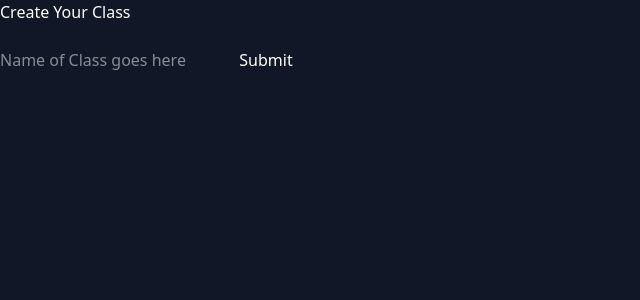
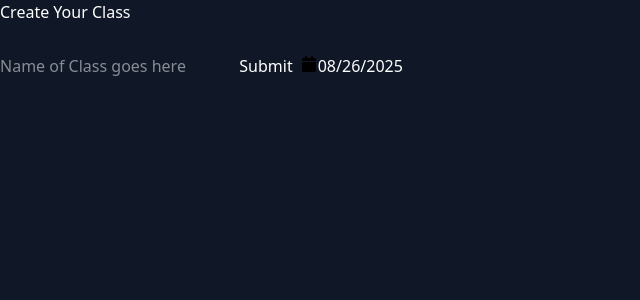
Before and after one commit to PaytonORogers/myAttendanceScanner, a React (Vite) app in the folder ui/: page /create in a window 1280 px wide. Shown: the top 300 px of the page, without its empty margins (0-640 px from the left). Built offline with nearby package versions, Linux system fonts and the light colour scheme.

Commit message:
added a calendar, waiting to get connection to api

```diff
--- a/ui/package.json
+++ b/ui/package.json
@@ -13,6 +13,7 @@
     "@tailwindcss/vite": "^4.1.12",
     "dotenv": "^17.2.1",
     "react": "^19.1.1",
+    "react-datepicker": "^8.7.0",
     "react-dom": "^19.1.1",
     "react-router-dom": "^7.8.2",
     "tailwindcss": "^4.1.12"
--- a/ui/src/ClassCreate.jsx
+++ b/ui/src/ClassCreate.jsx
@@ -1,26 +1,18 @@
 import React, { useState } from 'react';
 import { useNavigate } from 'react-router-dom';
-
-
 import ClassInfo from './ClassInfo'
-
-
-
+import DatePicker from 'react-datepicker';
+import 'react-datepicker/dist/react-datepicker.css';
 
 function ClassCreate() {
     const navigate = useNavigate();
     const [className, setClassName] = useState('');
-
+    const [selectedDate, setSelectedDate] = useState(new Date());
 
 
     async function handleClick(className) {
-        console.log(className)
-
-        var newClass = `/${className}`
-
-        console.log(newClass)
+        const newClass = `/${className}`;
         await navigate(newClass)
-
         return (
             <>
                 <Route path={newClass} element={<ClassInfo />} />
@@ -28,21 +20,31 @@ function ClassCreate() {
         )
     };
 
-
-
     return (
         <>
             <h1>Create Your Class</h1>
             <br />
             <div>
                 <span>
-                    <input type='text' id='NameOfClass' name='NameofClass' placeholder="Name of Class goes here"
+                    <input type='text'
+                        id='NameOfClass'
+                        name='NameofClass'
+                        placeholder="Name of Class goes here"
                         onInput={(e) => {
                             setClassName(e.target.value)
-                            console.log(className)
                         }}
                     /> &nbsp;
-                    <button type="button" onClick={handleClick}>Submit</button>
+
+                    <button type="button" onClick={handleClick}>
+                        Submit
+                    </button>
+
+                    <DatePicker
+                        showIcon
+                        selected={selectedDate}
+                        onChange={(date) => setSelectedDate(date)}
+                    />
+
                 </span>
             </div>
         </>
--- a/ui/src/ClassInfo.jsx
+++ b/ui/src/ClassInfo.jsx
@@ -16,7 +16,6 @@ function ClassInfo() {
     return (
 
     <>
-    {console.log(classInfo)}
     {classInfo &&
     <h1>{classInfo[0].class_title}</h1>
     }
```
Also changed, not shown: 1 other file (tests, documents, lock files or other folders).
